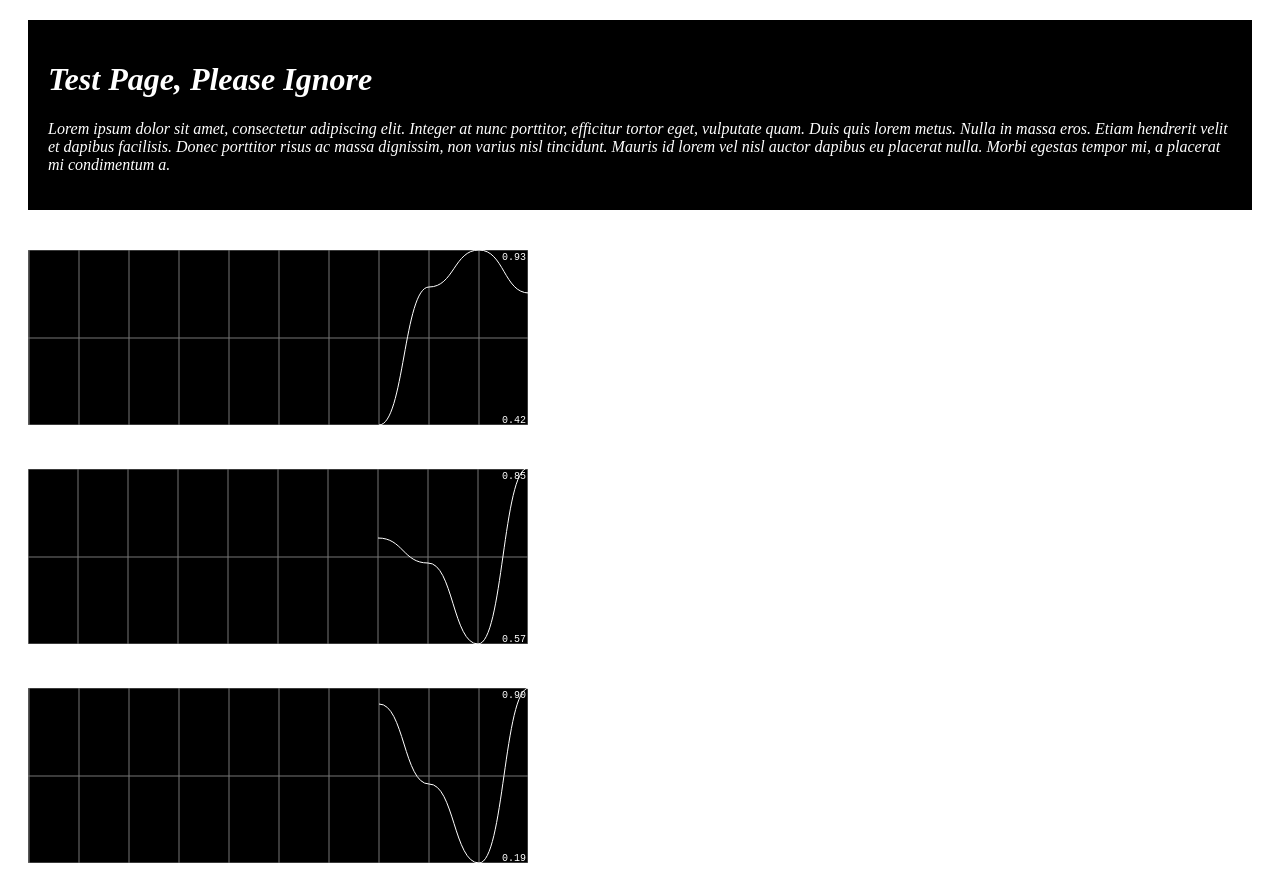
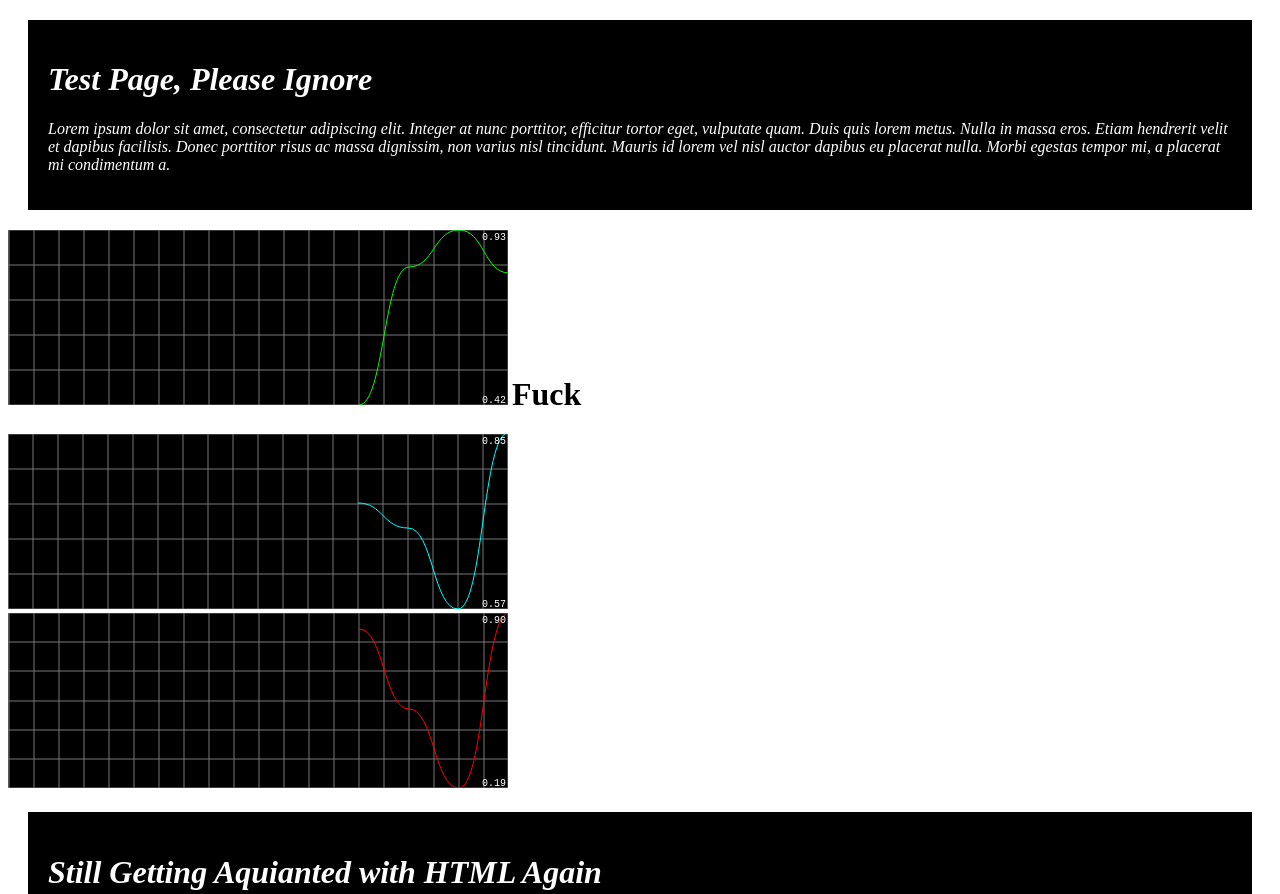
Before and after one commit to kdemm1/sivWebApp, a plain HTML site: page index.html in a window 1280 px wide. Shown: the top 894 px of the page. Drawn offline with nearby package versions, Linux system fonts and the light colour scheme.

Commit message:
Changed colors of graphs, as well as other aesthetics. Working on placing counter next to graphs. From here will work on adding connecting with MQTT broker

```diff
--- a/css/appStyle.css
+++ b/css/appStyle.css
@@ -16,6 +16,22 @@ div.defPage {
     padding: 20px;
 }
 
-div.holder {
-    padding:20px;
+div.wrapperD1{}
+
+div.holderD1 {
+    text-align:center;
+    display: inline-block;
 }
+
+div.numDiag1 {
+    float: center;
+    display: inline-block;
+    vertical:
+}
+
+div.wrapperD2{}
+div.holderD2{}
+div.numDiag2{}
+div.wrapperD3{}
+div.holderD3{}
+div.numDiag3{}
--- a/index.html
+++ b/index.html
@@ -27,16 +27,19 @@
       <p>Lorem ipsum dolor sit amet, consectetur adipiscing elit. Integer at nunc porttitor, efficitur tortor eget, vulputate quam. Duis quis lorem metus. Nulla in massa eros. Etiam hendrerit velit et dapibus facilisis. Donec porttitor risus ac massa dignissim, non varius nisl tincidunt. Mauris id lorem vel nisl auctor dapibus eu placerat nulla. Morbi egestas tempor mi, a placerat mi condimentum a.</p>
     </div>
 
-    <div class="holder">
+    <div class="holderD1">
       <canvas id="diag1" width="500" height="175"></canvas>
+      <div class="numDiag1"><h1>Fuck</h1></div>
     </div>
 
-    <div class="holder">
+    <div class="holderD2">
       <canvas id="diag2" width="500" height="175"></canvas>
+      <div class="numDiag2"></div>
     </div>
 
-    <div class="holder">
+    <div class="holderD3">
         <canvas id="diag3" width="500" height="175"></canvas>
+	<div class="numDiag3"></div>
     </div>
 
     <div class="defPage">
--- a/js/appScript.js
+++ b/js/appScript.js
@@ -14,6 +14,7 @@
 var line1 = new TimeSeries();
 var line2 = new TimeSeries();
 var line3 = new TimeSeries();
+
 setInterval(function(){
     line1.append(new Date().getTime(), Math.random());
     line2.append(new Date().getTime(), Math.random());
@@ -21,12 +22,17 @@ setInterval(function(){
 }, 1000);
 
 function createNewDiagnostic(){
-    var diag1 = new SmoothieChart();
-    var diag2 = new SmoothieChart();
-    var diag3 = new SmoothieChart();
-    diag1.addTimeSeries(line1);
-    diag2.addTimeSeries(line2);
-    diag3.addTimeSeries(line3);
+    var diag1 = new SmoothieChart({
+    grid: {millisPerLine:500, verticalSections:5}}); //Heart Rate (for now)
+    var diag2 = new SmoothieChart({
+    grid: {millisPerLine:500, verticalSections:5}}); //Pleth (for now)
+    var diag3 = new SmoothieChart({
+    grid: {millisPerLine:500, verticalSections:6}}); //Blood Pressure (for now)
+
+    diag1.addTimeSeries(line1, {strokeStyle:'rgb(0,255,0)'});
+    diag2.addTimeSeries(line2, {strokeStyle:'rgb(0,255,255)'});
+    diag3.addTimeSeries(line3, {strokeStyle:'rgb(255,0,0)'});
+
     diag1.streamTo(document.getElementById("diag1"), 1000);
     diag2.streamTo(document.getElementById("diag2"), 1000);
     diag3.streamTo(document.getElementById("diag3"), 1000);
```
